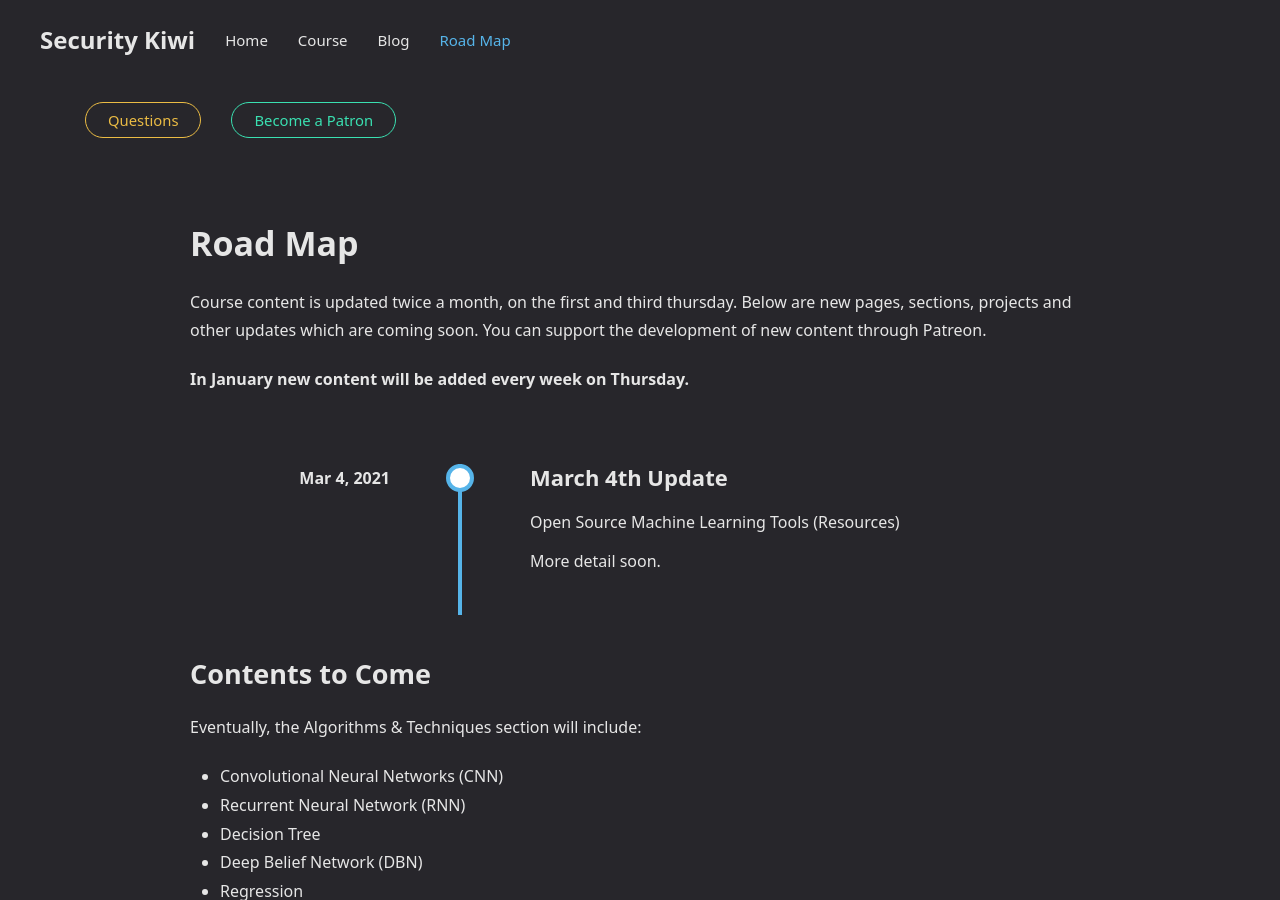
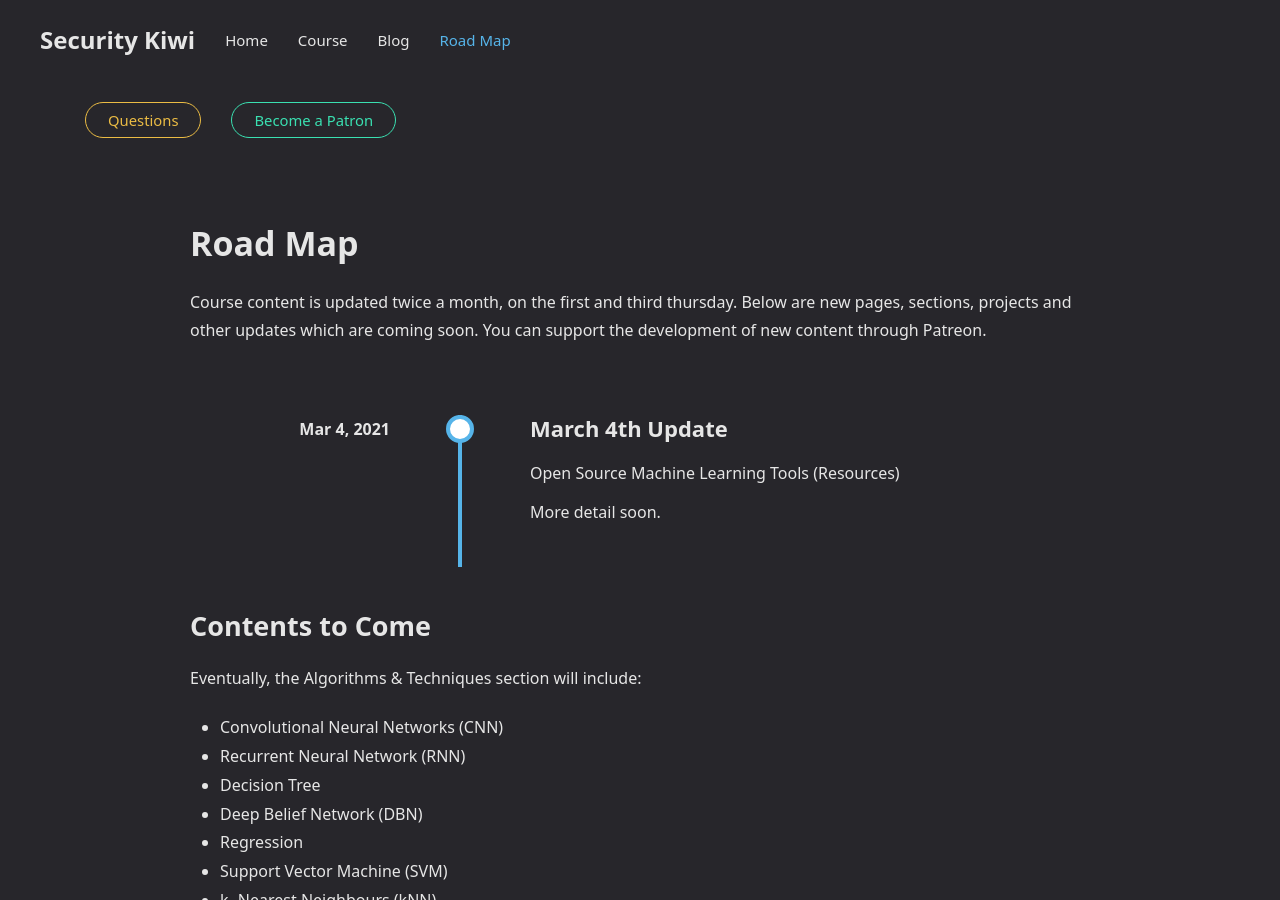
Before and after one commit to securitykiwi/securitykiwi.github.io, a Jekyll site: the page built from road-map.md, in a window 1280 px wide and 900 px high. Built offline with Jekyll 4.4.1, drawn with Linux system fonts in a browser that asks for light colours; nearby versions of some CDN libraries.

Commit message:
Update road-map.md

```diff
--- a/road-map.md
+++ b/road-map.md
@@ -5,8 +5,6 @@ width: small
 ---
 
 Course content is updated twice a month, on the first and third thursday. Below are new pages, sections, projects and other updates which are coming soon. You can support the development of new content through Patreon.
-
-<b>In January new content will be added every week on Thursday.</b>
 
 {% include changelog.html %}
 
```
